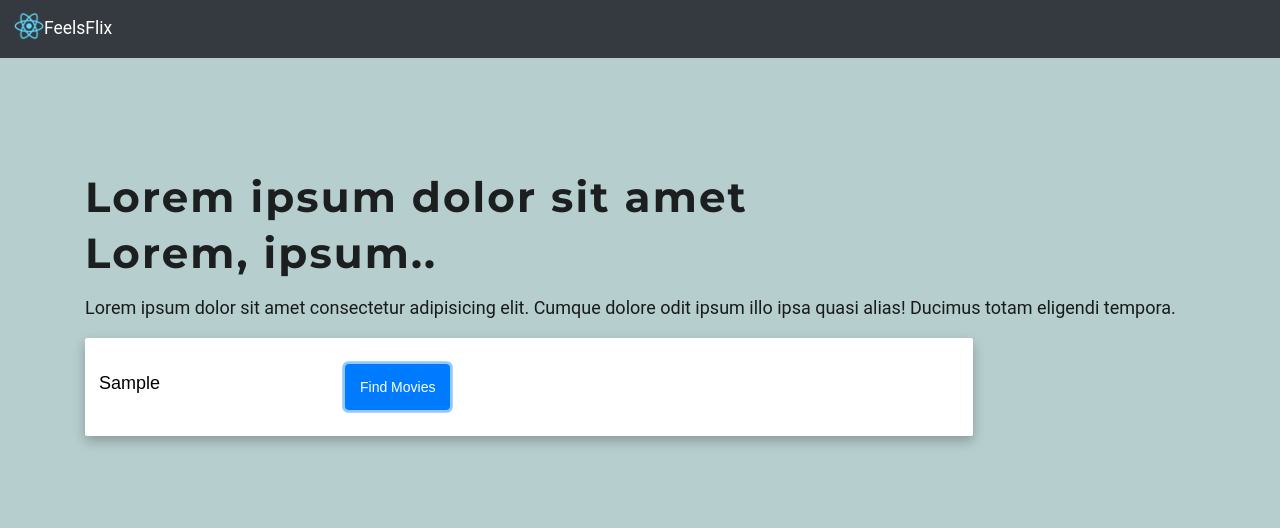
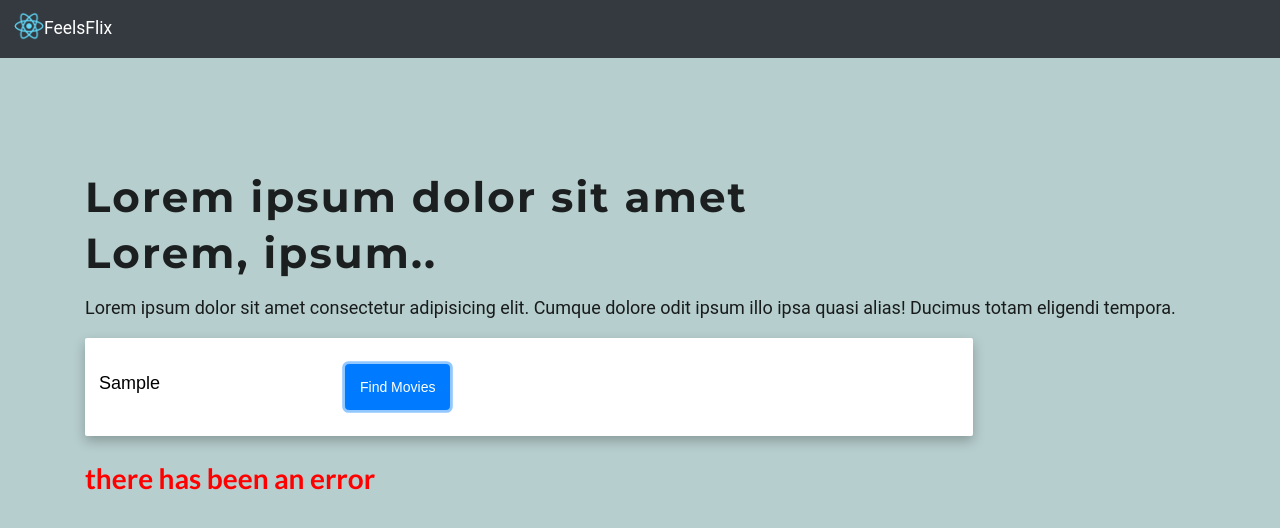
Before and after one commit to elunaj/ctp-proj-frontend, a React (Create React App) app in the folder client/: page / in a window 1280 px wide. Both pictures are taken after typing "Sample" into the empty fields and a click on the button "Find Movies". Shown: the top 528 px of the page. Built offline with nearby package versions, Linux system fonts and the light colour scheme; no server answers.

Commit message:
basic error handling for backend error

```diff
--- a/client/src/pages/HomePage.js
+++ b/client/src/pages/HomePage.js
@@ -5,13 +5,13 @@ import "../styles/HomePage.css";
 // import MovieList from "./MovieList";
 
 export class Movies extends Component {
-  // state = { movies: [] };
+  state = { error: "" };
 
   // Callback for making a network request when the search term changes.
   // The network request is asynchronous, so we tag our function as `async` and
   // `await` to allow the promise to resolve
-  onSearchSubmit = (term) => {
-    axios
+  onSearchSubmit = async (term) => {
+    const response = await axios
       .post("http://localhost:5000/analysis/", {
         text: term,
       })
@@ -20,6 +20,7 @@ export class Movies extends Component {
       })
       .catch((error) => {
         console.log(error);
+        this.setState({ error });
       });
   };
 
@@ -40,6 +41,11 @@ export class Movies extends Component {
                     totam eligendi tempora.
                   </p>
                   <SearchBar onSearchSubmit={this.onSearchSubmit} />
+                  {this.state.error ? (
+                    <h1 style={{ color: "red" }}>there has been an error</h1>
+                  ) : (
+                    ""
+                  )}
                 </div>
               </div>
             </div>
```
